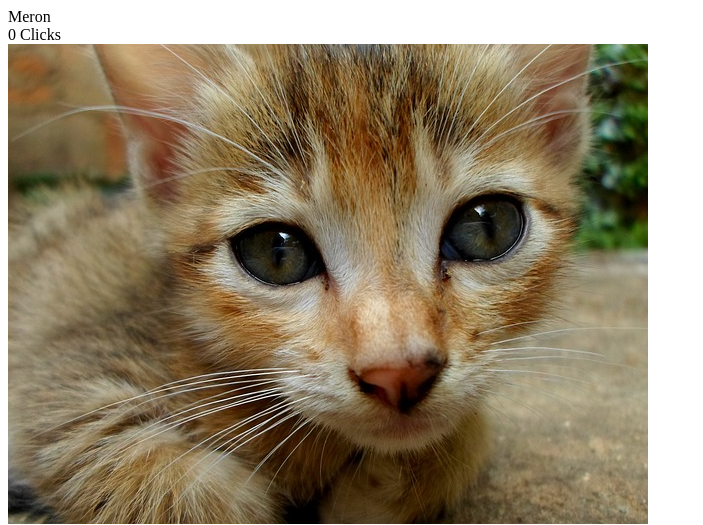
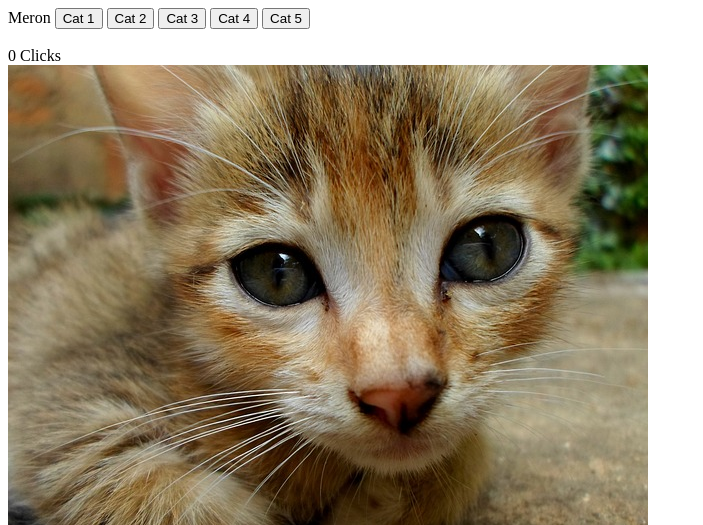
Before and after one commit to RegularSvensson/cat-clicker, a plain HTML site: page index.html in a window 1280 px wide. Shown: the top 525 px of the page, without its empty margins (0-703 px from the left). Drawn offline with Linux system fonts and the light colour scheme.

Commit message:
Add buttons list

```diff
--- a/index.html
+++ b/index.html
@@ -9,6 +9,12 @@
 <body>
 	<div>
 		<span>Meron</span>
+		<button id="button1">Cat 1</button>
+		<button id="button2">Cat 2</button>
+		<button id="button3">Cat 3</button>
+		<button id="button4">Cat 4</button>
+		<button id="button5">Cat 5</button>
+	</div>
 		<br>
 		<span id="count1">0</span> Clicks
 		<br>
```
